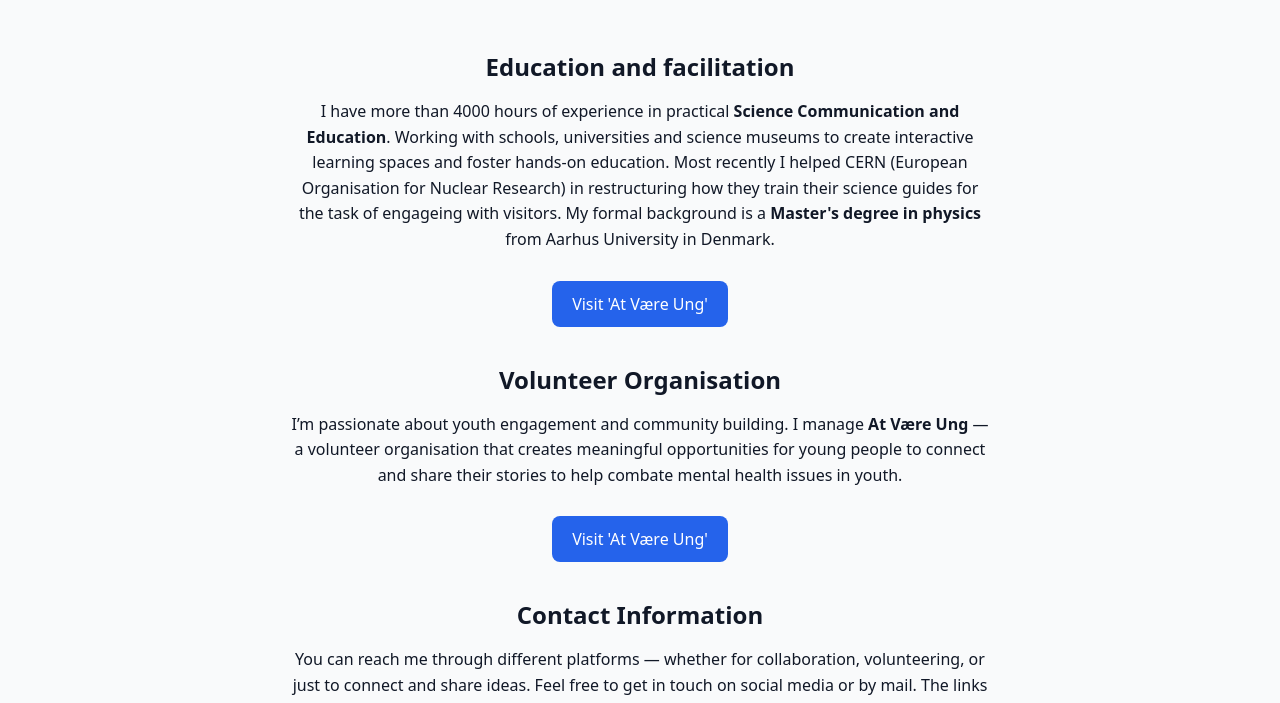
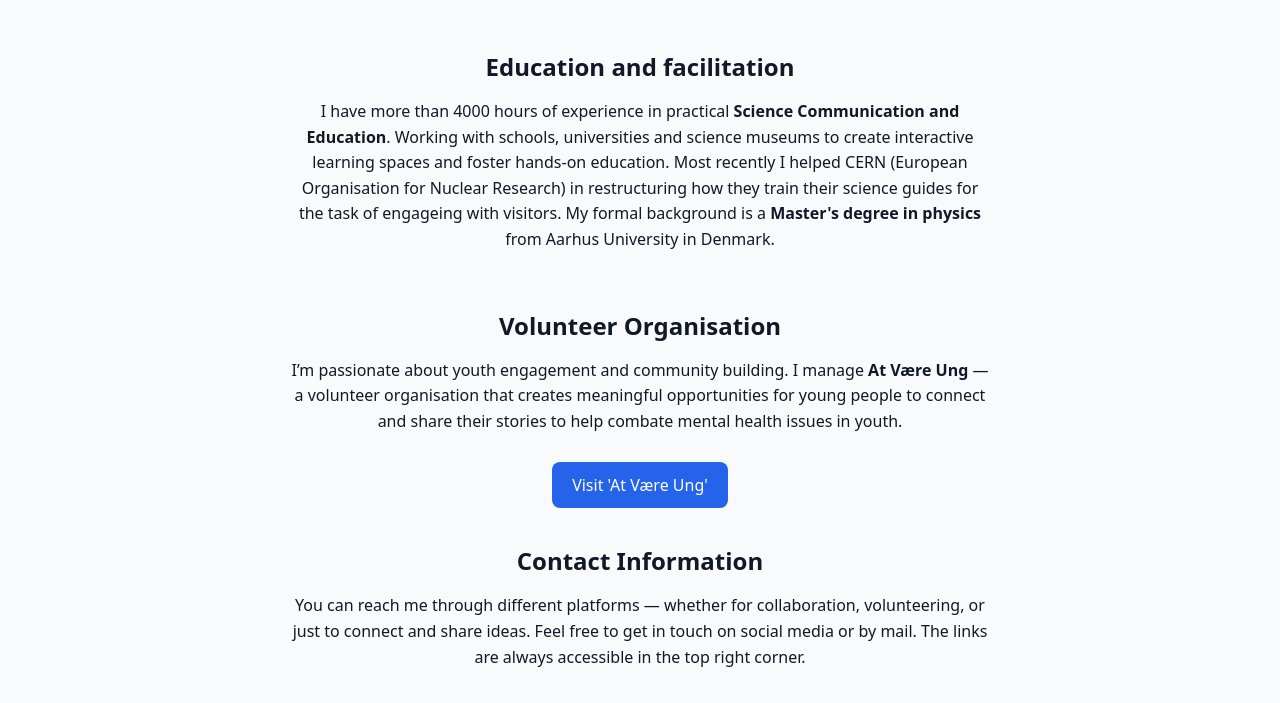
Before and after one commit to kristian-oddershede/app, a plain HTML site: page index.html in a window 1280 px wide. Shown: the part 94-797 px from the top of the page. Drawn offline with nearby package versions, Linux system fonts and the light colour scheme.

Commit message:
Update index.html

```diff
--- a/index.html
+++ b/index.html
@@ -190,9 +190,6 @@
       from Aarhus University in Denmark.
     </p>
 
-    <a class="main-button" href="https://atværeung.dk" target="_blank" rel="noopener noreferrer">
-      Visit 'At Være Ung'
-    </a>
 
     <h2>Volunteer Organisation</h2>
     <p>
```
